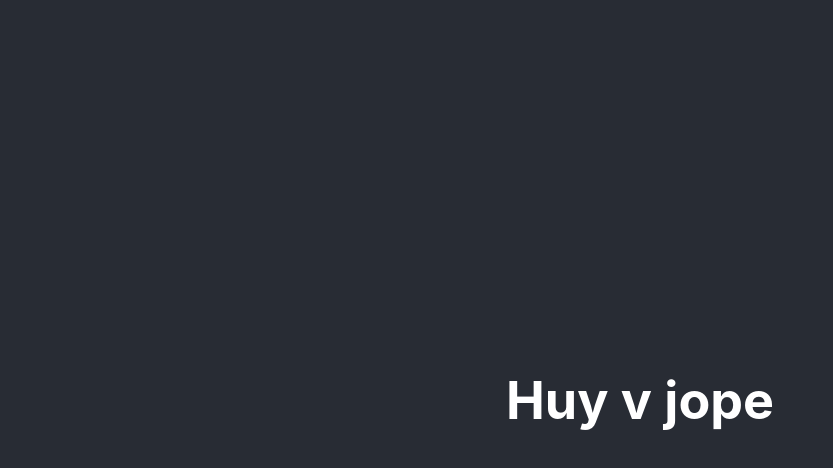
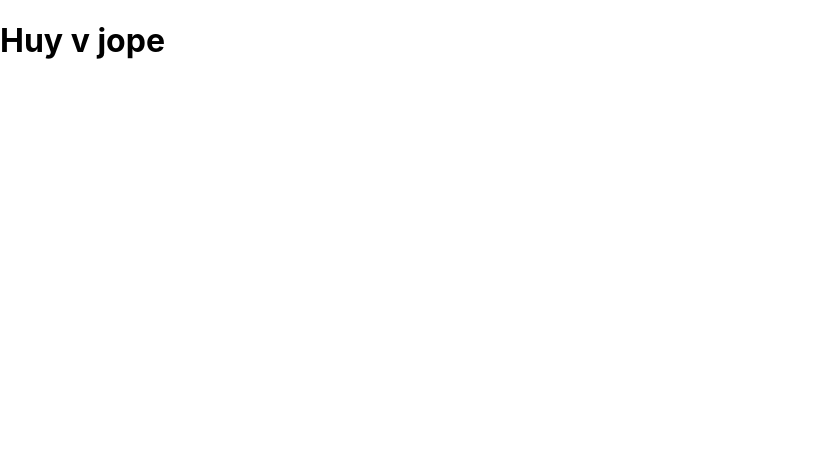
Before and after one commit to Valtzman/chat, a React (Create React App) app: page / in a window 1280 px wide. Shown: the top 468 px of the page, without its empty margins (0-833 px from the left). Built offline with nearby package versions, Linux system fonts and the light colour scheme.

Commit message:
Second commit

```diff
--- a/src/App.css
+++ /dev/null
@@ -1,38 +0,0 @@
-.App {
-  text-align: center;
-}
-
-.App-logo {
-  height: 40vmin;
-  pointer-events: none;
-}
-
-@media (prefers-reduced-motion: no-preference) {
-  .App-logo {
-    animation: App-logo-spin infinite 20s linear;
-  }
-}
-
-.App-header {
-  background-color: #282c34;
-  min-height: 100vh;
-  display: flex;
-  flex-direction: column;
-  align-items: center;
-  justify-content: center;
-  font-size: calc(10px + 2vmin);
-  color: white;
-}
-
-.App-link {
-  color: #61dafb;
-}
-
-@keyframes App-logo-spin {
-  from {
-    transform: rotate(0deg);
-  }
-  to {
-    transform: rotate(360deg);
-  }
-}
--- a/src/App.js
+++ b/src/App.js
@@ -1,14 +1,13 @@
-import logo from './logo.svg';
-import './App.css';
-
 function App() {
 	return (
 		<div className="App">
 			<header className="App-header">
 				<h1>Huy v jope</h1>
+				<div className="joke"></div>
+				<div className="lol"></div>
 			</header>
 		</div>
-  );
+	)
 }
 
-export default App;
+export default App
--- a/src/index.css
+++ b/src/index.css
@@ -1,13 +1,14 @@
 body {
     margin: 0;
-  font-family: -apple-system, BlinkMacSystemFont, 'Segoe UI', 'Roboto', 'Oxygen',
-    'Ubuntu', 'Cantarell', 'Fira Sans', 'Droid Sans', 'Helvetica Neue',
+    padding: 0;
+    font-family: -apple-system, BlinkMacSystemFont, "Segoe UI", "Roboto", "Oxygen",
+        "Ubuntu", "Cantarell", "Fira Sans", "Droid Sans", "Helvetica Neue",
         sans-serif;
     -webkit-font-smoothing: antialiased;
     -moz-osx-font-smoothing: grayscale;
 }
 
     code {
-  font-family: source-code-pro, Menlo, Monaco, Consolas, 'Courier New',
+    font-family: source-code-pro, Menlo, Monaco, Consolas, "Courier New",
         monospace;
 }
--- a/src/index.js
+++ b/src/index.js
@@ -1,8 +1,8 @@
 import React from 'react';
 import ReactDOM from 'react-dom';
-import './index.css';
 import App from './App';
-import reportWebVitals from './reportWebVitals';
+
+import './index.css'
 
 ReactDOM.render(
   <React.StrictMode>
@@ -10,8 +10,3 @@ ReactDOM.render(
   </React.StrictMode>,
   document.getElementById('root')
 );
-
-// If you want to start measuring performance in your app, pass a function
-// to log results (for example: reportWebVitals(console.log))
-// or send to an analytics endpoint. Learn more: https://bit.ly/CRA-vitals
-reportWebVitals();
--- a/src/reportWebVitals.js
+++ /dev/null
@@ -1,13 +0,0 @@
-const reportWebVitals = onPerfEntry => {
-  if (onPerfEntry && onPerfEntry instanceof Function) {
-    import('web-vitals').then(({ getCLS, getFID, getFCP, getLCP, getTTFB }) => {
-      getCLS(onPerfEntry);
-      getFID(onPerfEntry);
-      getFCP(onPerfEntry);
-      getLCP(onPerfEntry);
-      getTTFB(onPerfEntry);
-    });
-  }
-};
-
-export default reportWebVitals;
```
Also changed, not shown: src/setupTests.js (deleted, +0 -5 lines), src/logo.svg (deleted), 1 other file (tests, documents, lock files or other folders). Lines whose indentation alone changed are shown as unchanged.
